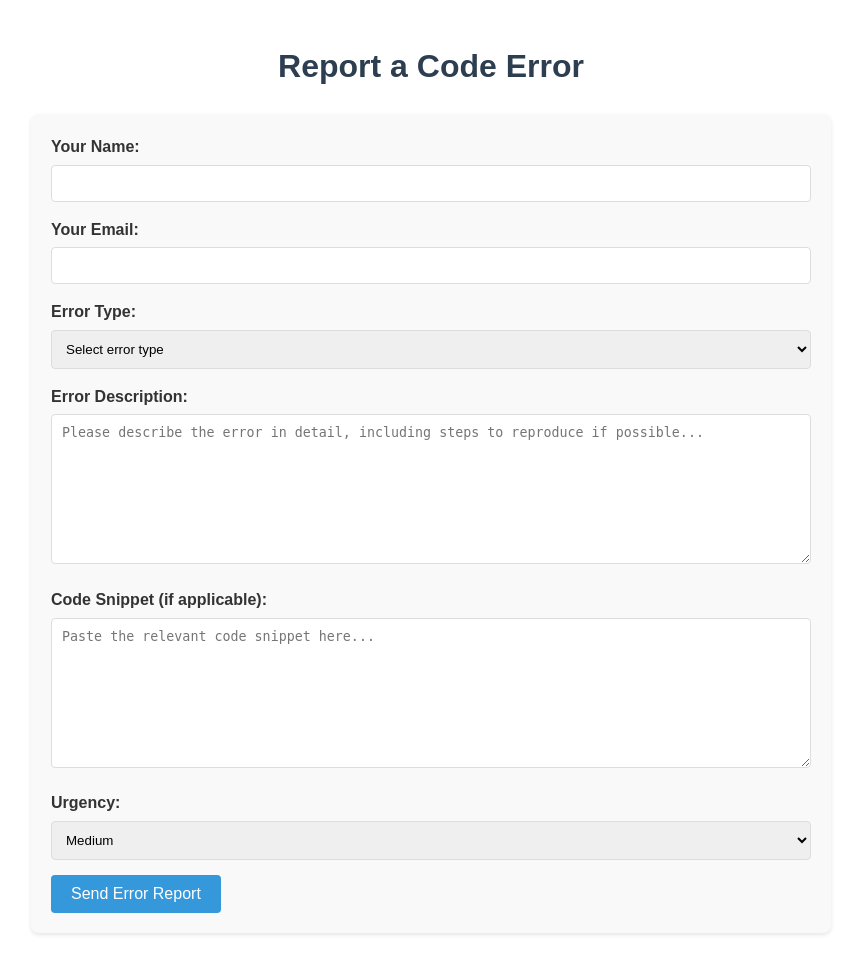
After one commit to ibrahimabukush/team19, a Django app: page /technicalmanagement/ in a window 1280 px wide. The commit adds this page. Shown: the whole page, without its empty margins (209-1070 px from the left). Run offline with Django 5.2, Linux system fonts and the light colour scheme.

```diff
--- a/blog/templates/blog/base.html
+++ b/blog/templates/blog/base.html
@@ -422,6 +422,9 @@
                             <a class="nav-item nav-link" href="#">
                                 <i class="fas fa-envelope fa-sm me-1"></i> צור קשר
                             </a>
+
+
+
                         {% elif user.is_authenticated %}
                             <!-- Student Navigation -->
                             <a class="nav-item nav-link {% if request.resolver_match.url_name == 'blog-home' %}active{% endif %}" href="{% url 'blog-home' %}">
@@ -458,6 +461,9 @@
                             </a>
                             <a class="nav-item nav-link" href="#">
                                 <i class="fas fa-envelope fa-sm me-1"></i> צור קשר
+                            </a>
+                            <a class="nav-item nav-link" href="{% url 'technicalmanagement' %}">
+                                <i class="fas fa-headset fa-sm me-1"></i> הנהלה טכנית
                             </a>
                         {% endif %}
                     </div>
--- /dev/null
+++ b/blog/templates/blog/technicalmanagement.html
@@ -0,0 +1,230 @@
+<!DOCTYPE html>
+<html lang="en">
+<head>
+    <meta charset="UTF-8">
+    <meta name="viewport" content="width=device-width, initial-scale=1.0">
+    <title>Error Reporting System</title>
+    <style>
+        body {
+            font-family: Arial, sans-serif;
+            line-height: 1.6;
+            max-width: 800px;
+            margin: 0 auto;
+            padding: 20px;
+            color: #333;
+        }
+        h1 {
+            color: #2c3e50;
+            text-align: center;
+        }
+        .form-container {
+            background-color: #f9f9f9;
+            padding: 20px;
+            border-radius: 8px;
+            box-shadow: 0 2px 4px rgba(0,0,0,0.1);
+        }
+        .form-group {
+            margin-bottom: 15px;
+        }
+        label {
+            display: block;
+            margin-bottom: 5px;
+            font-weight: bold;
+        }
+        input[type="text"],
+        input[type="email"],
+        textarea,
+        select {
+            width: 100%;
+            padding: 10px;
+            border: 1px solid #ddd;
+            border-radius: 4px;
+            box-sizing: border-box;
+        }
+        textarea {
+            height: 150px;
+            resize: vertical;
+        }
+        button {
+            background-color: #3498db;
+            color: white;
+            border: none;
+            padding: 10px 20px;
+            border-radius: 4px;
+            cursor: pointer;
+            font-size: 16px;
+        }
+        button:hover {
+            background-color: #2980b9;
+        }
+        .error-message {
+            color: #e74c3c;
+            font-size: 14px;
+            margin-top: 5px;
+        }
+        .success-message {
+            color: #27ae60;
+            font-size: 16px;
+            margin-top: 15px;
+            text-align: center;
+            display: none;
+        }
+    </style>
+</head>
+<body>
+    <h1>Report a Code Error</h1>
+
+    <div class="form-container">
+        <form id="errorReportForm">
+            <div class="form-group">
+                <label for="reporterName">Your Name:</label>
+                <input type="text" id="reporterName" name="reporterName" required>
+                <div id="nameError" class="error-message"></div>
+            </div>
+
+            <div class="form-group">
+                <label for="reporterEmail">Your Email:</label>
+                <input type="email" id="reporterEmail" name="reporterEmail" required>
+                <div id="emailError" class="error-message"></div>
+            </div>
+
+            <div class="form-group">
+                <label for="errorType">Error Type:</label>
+                <select id="errorType" name="errorType" required>
+                    <option value="">Select error type</option>
+                    <option value="syntax">Syntax Error</option>
+                    <option value="logic">Logic Error</option>
+                    <option value="runtime">Runtime Error</option>
+                    <option value="ui">UI/UX Issue</option>
+                    <option value="performance">Performance Issue</option>
+                    <option value="other">Other</option>
+                </select>
+                <div id="typeError" class="error-message"></div>
+            </div>
+
+            <div class="form-group">
+                <label for="errorDescription">Error Description:</label>
+                <textarea id="errorDescription" name="errorDescription" placeholder="Please describe the error in detail, including steps to reproduce if possible..." required></textarea>
+                <div id="descriptionError" class="error-message"></div>
+            </div>
+
+            <div class="form-group">
+                <label for="codeSnippet">Code Snippet (if applicable):</label>
+                <textarea id="codeSnippet" name="codeSnippet" placeholder="Paste the relevant code snippet here..."></textarea>
+            </div>
+
+            <div class="form-group">
+                <label for="urgency">Urgency:</label>
+                <select id="urgency" name="urgency">
+                    <option value="low">Low</option>
+                    <option value="medium" selected>Medium</option>
+                    <option value="high">High</option>
+                    <option value="critical">Critical (System Down)</option>
+                </select>
+            </div>
+
+            <button type="submit">Send Error Report</button>
+        </form>
+
+        <div id="successMessage" class="success-message">
+            Thank you! Your error report has been sent to our software engineering team.
+        </div>
+    </div>
+
+    <script>
+        document.getElementById('errorReportForm').addEventListener('submit', function(e) {
+            e.preventDefault();
+
+            // Reset error messages
+            document.querySelectorAll('.error-message').forEach(el => el.textContent = '');
+
+            // Validate form
+            let isValid = true;
+            const name = document.getElementById('reporterName').value.trim();
+            const email = document.getElementById('reporterEmail').value.trim();
+            const errorType = document.getElementById('errorType').value;
+            const description = document.getElementById('errorDescription').value.trim();
+
+            if (!name) {
+                document.getElementById('nameError').textContent = 'Please enter your name';
+                isValid = false;
+            }
+
+            if (!email) {
+                document.getElementById('emailError').textContent = 'Please enter your email';
+                isValid = false;
+            } else if (!/^[^\s@]+@[^\s@]+\.[^\s@]+$/.test(email)) {
+                document.getElementById('emailError').textContent = 'Please enter a valid email';
+                isValid = false;
+            }
+
+            if (!errorType) {
+                document.getElementById('typeError').textContent = 'Please select an error type';
+                isValid = false;
+            }
+
+            if (!description) {
+                document.getElementById('descriptionError').textContent = 'Please describe the error';
+                isValid = false;
+            }
+
+            if (isValid) {
+                // Collect all form data
+                const formData = {
+                    name: name,
+                    email: email,
+                    errorType: errorType,
+                    description: description,
+                    codeSnippet: document.getElementById('codeSnippet').value.trim(),
+                    urgency: document.getElementById('urgency').value
+                };
+
+                // Send the email (this would be replaced with actual server-side code)
+                sendEmail(formData);
+
+                // Show success message and reset form
+                document.getElementById('successMessage').style.display = 'block';
+                document.getElementById('errorReportForm').reset();
+
+                // Hide success message after 5 seconds
+                setTimeout(() => {
+                    document.getElementById('successMessage').style.display = 'none';
+                }, 5000);
+            }
+        });
+
+        // This is a placeholder function - in a real implementation, you would:
+        // 1. Use a server-side script (PHP, Node.js, etc.) to handle the email sending
+        // 2. Or use a third-party email service like EmailJS or FormSubmit
+        function sendEmail(formData) {
+            // In a real implementation, this would connect to your backend
+            console.log('Preparing to send email with data:', formData);
+
+            // The email would be sent from your technical manager's email address
+            // to your software engineer's email address
+            const emailContent = `
+                New Error Report Submitted:
+
+                Reporter Name: ${formData.name}
+                Reporter Email: ${formData.email}
+                Error Type: ${formData.errorType}
+                Urgency: ${formData.urgency}
+
+                Description:
+                ${formData.description}
+
+                ${formData.codeSnippet ? 'Code Snippet:\n' + formData.codeSnippet : 'No code snippet provided'}
+            `;
+
+            console.log('Email content:', emailContent);
+
+            // In a real implementation, you would use something like:
+            // fetch('/api/send-error-report', {
+            //     method: 'POST',
+            //     headers: { 'Content-Type': 'application/json' },
+            //     body: JSON.stringify(formData)
+            // });
+        }
+    </script>
+</body>
+</html>
--- a/blog/urls.py
+++ b/blog/urls.py
@@ -4,9 +4,11 @@ from .views import chatbot_response
 from .views import chat_history
 
 
+
 urlpatterns = [
     path('', views.home, name='blog-home'),
     path('about/', views.about, name='blog-about'),
+    path('technicalmanagement/',views.technicalmanagement, name='technicalmanagement'),
      path('services/', views.services, name='blog-services'),
     path('contact/', views.contact, name='blog-contact'),
      path('chatbot/', chatbot_response, name='chatbot_response'),
--- a/blog/views.py
+++ b/blog/views.py
@@ -190,7 +190,10 @@ def services(request):
 
 def contact(request):
     return render(request, 'blog/contact.html', {'title': 'Contact'})
+from django.shortcuts import render
 
+def technicalmanagement(request):
+    return render(request, 'blog/technicalmanagement.html')
 
 @csrf_exempt
 def chatbot_response(request):
```
Also changed, not shown: blog/migrations/0001_initial.py, blog/migrations/0002_academicrequest.py (deleted), blog/migrations/0003_academicrequest_lecturer_note_academicrequest_status_and_more.py (deleted), blog/migrations/0004_schedulerequest.py (deleted), db.sqlite3, users/migrations/0001_initial.py, users/migrations/0002_lecturerprofile.py (deleted), users/migrations/0003_alter_lecturerprofile_subject.py (deleted).
